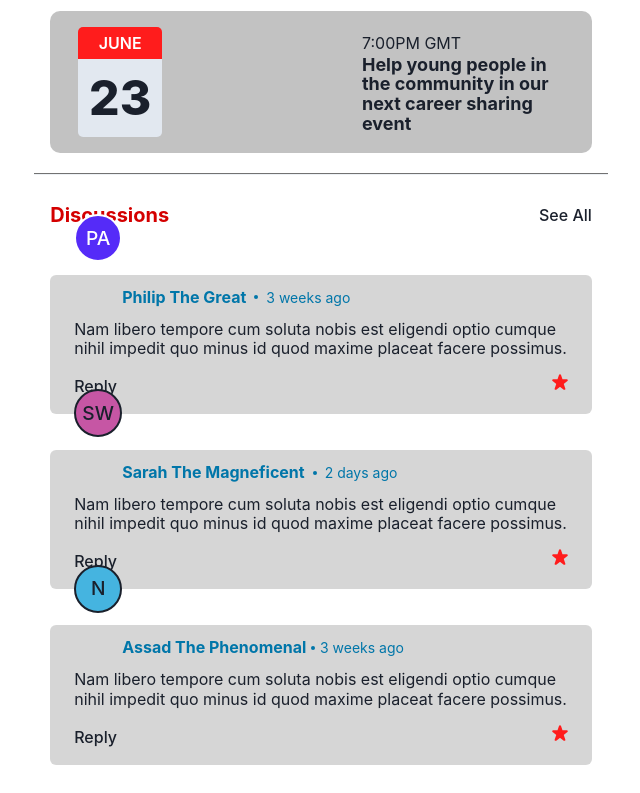
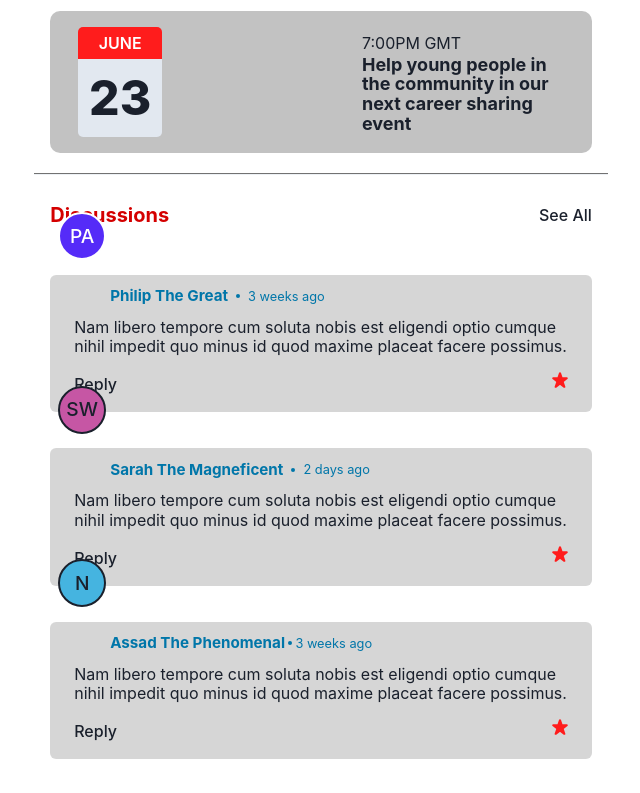
Before and after one commit to adedotxn/block-party, a Next.js app: page /groups/1 in a window 1280 px wide. Shown: the part 787-1580 px from the top of the page, without its empty margins (319-959 px from the left). Built offline with nearby package versions, Linux system fonts and the light colour scheme.

Commit message:
fix: css issues

```diff
--- a/src/components/group/DiscussionCards.tsx
+++ b/src/components/group/DiscussionCards.tsx
@@ -24,15 +24,16 @@ const DiscussionCards = () => {
           name="Philip Adewole"
           position="absolute"
           bottom="9.5rem"
+          left=".5rem"
           border="2px"
           size="md"
         />
         <Flex color="blue.1" alignItems="center" gap=".5rem" pt="1">
-          <Heading ml={12} size="sm">
+          <Heading ml={9} fontSize=".95rem">
             Philip The Great
           </Heading>
           <Text width="1" height="1" bg="blue.1" borderRadius="full" />
-          <Text fontSize="sm">3 weeks ago</Text>
+          <Text fontSize=".8rem">3 weeks ago</Text>
         </Flex>
         <Text lineHeight="1.2" mt={3}>
           Nam libero tempore cum soluta nobis est eligendi optio cumque nihil
@@ -58,16 +59,17 @@ const DiscussionCards = () => {
           name="Sarah Wong"
           position="absolute"
           bottom="9.5rem"
+          left=".5rem"
           border="2px"
           borderColor="white"
           size="md"
         />
         <Flex color="blue.1" alignItems="center" gap=".5rem" pt="1">
-          <Heading ml={12} size="sm">
+          <Heading ml={9} fontSize=".95rem">
             Sarah The Magneficent
           </Heading>
           <Text width="1" height="1" bg="blue.1" borderRadius="full" />
-          <Text fontSize="sm">2 days ago</Text>
+          <Text fontSize=".8rem">2 days ago</Text>
         </Flex>
         <Text lineHeight="1.2" mt={3}>
           Nam libero tempore cum soluta nobis est eligendi optio cumque nihil
@@ -93,16 +95,19 @@ const DiscussionCards = () => {
           name="Nottherealalanturing"
           position="absolute"
           bottom="9.5rem"
+          left=".5rem"
           border="2px"
           size="md"
         />
-        <Flex color="blue.1" alignItems="center" gap=".3rem" pt="1">
-          <Heading ml={12} size="sm">
+
+        <Flex color="blue.1" alignItems="center" gap=".2rem" pt="1">
+          <Heading ml={9} fontSize=".95rem">
             Assad The Phenomenal
           </Heading>
           <Text width="1" height="1" bg="blue.1" borderRadius="full" />
-          <Text fontSize="sm">3 weeks ago</Text>
+          <Text fontSize=".8rem">3 weeks ago</Text>
         </Flex>
+
         <Text lineHeight="1.2" mt={3}>
           Nam libero tempore cum soluta nobis est eligendi optio cumque nihil
           impedit quo minus id quod maxime placeat facere possimus.
--- a/src/pages/groups/[id].tsx
+++ b/src/pages/groups/[id].tsx
@@ -54,6 +54,7 @@ const Youth = () => {
             borderRadius="33"
             px="12"
             fontSize="20"
+            colorScheme="red"
           >
             Join
           </Button>
--- a/src/pages/groups/index.tsx
+++ b/src/pages/groups/index.tsx
@@ -6,7 +6,7 @@ import Link from 'next/link';
 
 const Groups = () => {
   return (
-    <Container>
+    <Container p="1rem">
       <header className={styles.header}>
         <h1>My Group</h1>
         <Link href={'/'}>Show all</Link>
```
